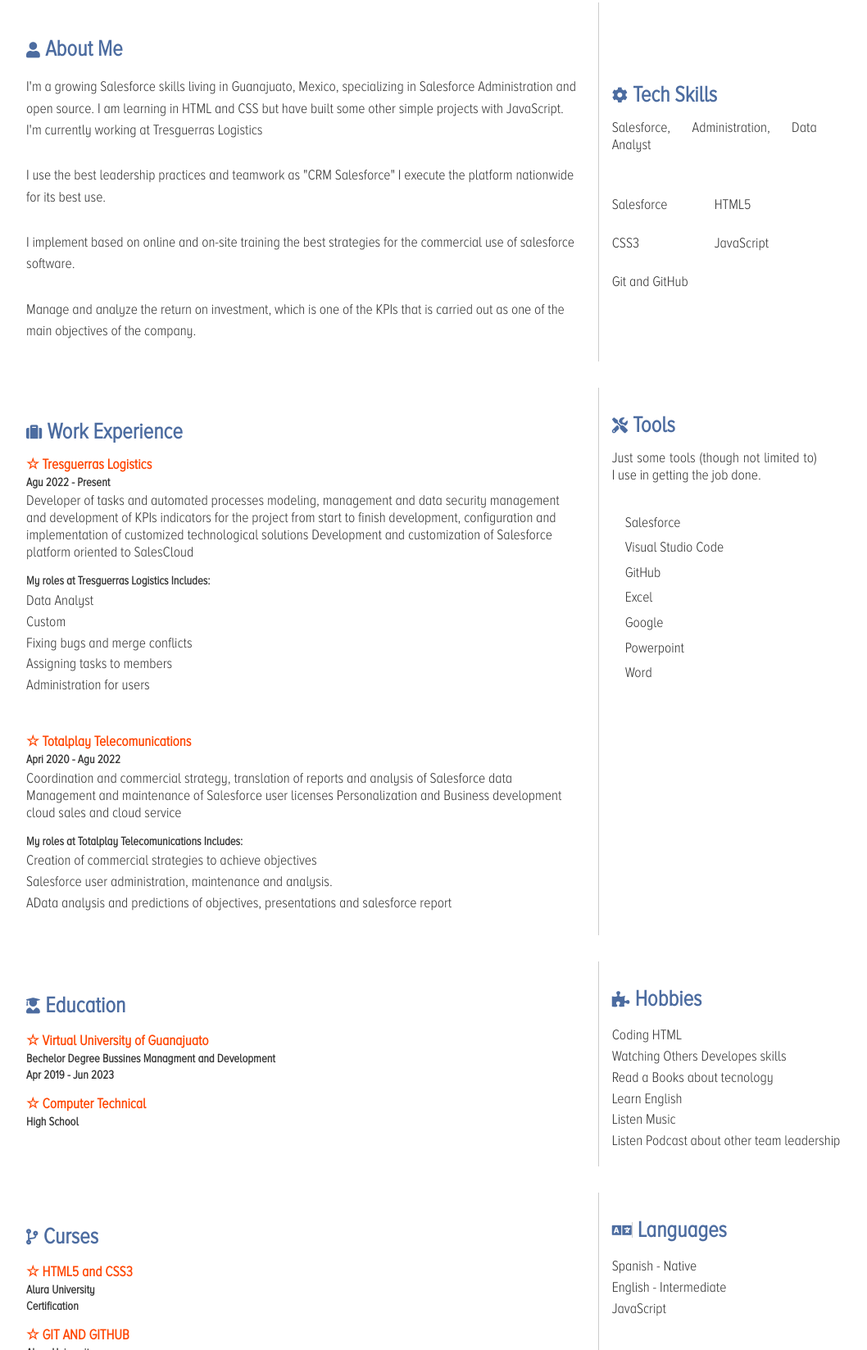
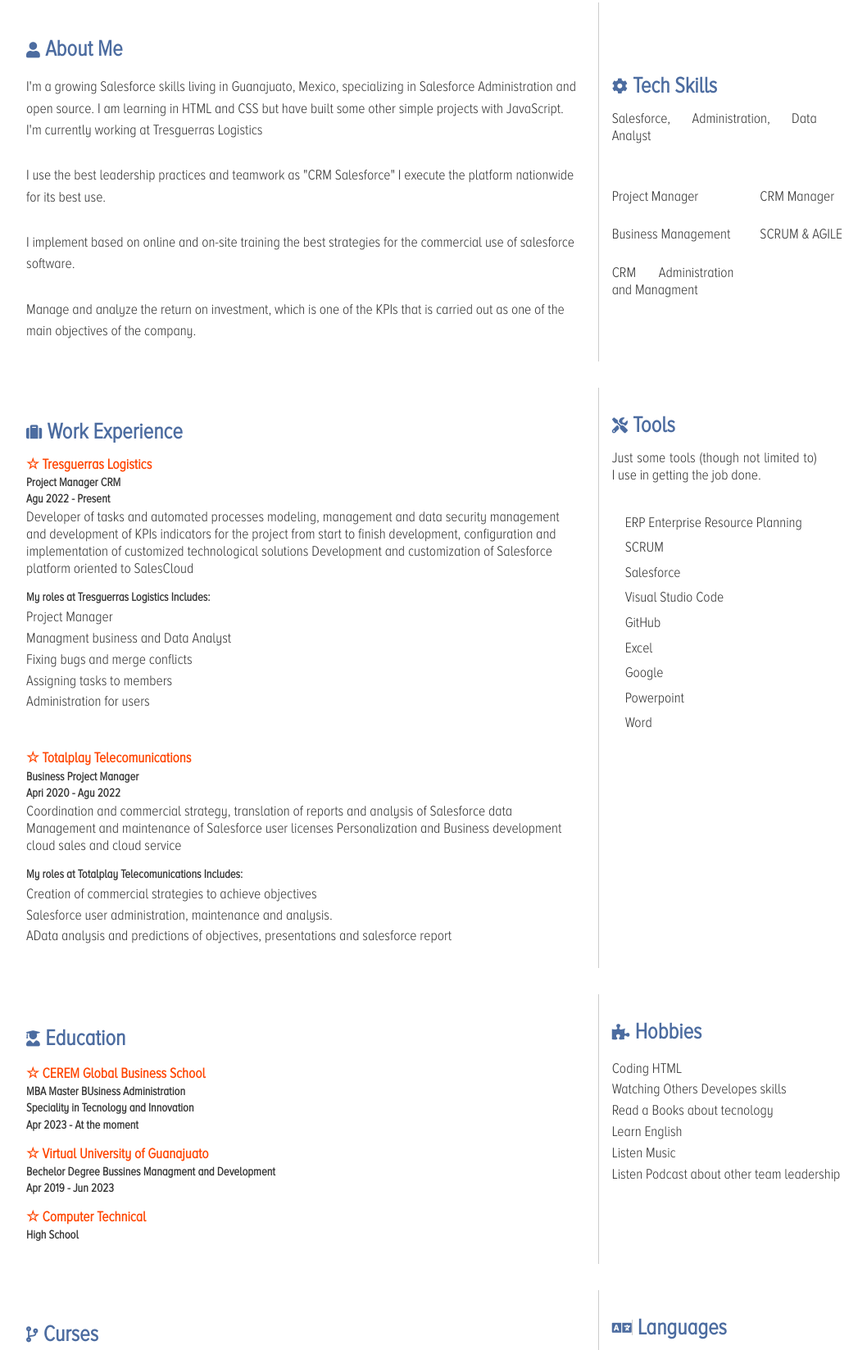
Before and after one commit to GenaroSegu/CV-Resumen, a plain HTML site: page index.html in a window 1280 px wide. Shown: the part 320-1967 px from the top of the page at 82% size, without its empty margins (90-1148 px from the left). Drawn offline with Linux system fonts and the light colour scheme.

Commit message:
Update index.html
Act 2023

```diff
--- a/index.html
+++ b/index.html
@@ -24,7 +24,7 @@
          </div>
          <div class="profile-bio">
             <h1>Genaro Segura</h1>
-            <h2>Salesforce Administration</h2>
+            <h2>Project Manager</h2>
             <p>ADM Salesforce  with a great passion for technology and development. Working with HTML, CSS, JavaScript and other functional web technologies. Loves to learn, grow, communicate and can work well in teams</p>
             <ul class="social">
                <li><a href="https://github.com/GenaroSegu" rel="no-referrer no-opener" title="Github" target="_blank"><i class="fab fa-github"> GitHub</i></a></li>
@@ -56,11 +56,11 @@
          <p>Salesforce, Administration, Data Analyst</p>
 
          <ul class="stack my-1">
-            <li class="btn-one">Salesforce</li>
-            <li class="btn-one">HTML5</li>
-            <li class="btn-one">CSS3</li>
-            <li class="btn-one">JavaScript</li>
-            <li class="btn-one">Git and GitHub</li>
+            <li class="btn-one">Project Manager</li>
+            <li class="btn-one">CRM Manager</li>
+            <li class="btn-one">Business Management</li>
+            <li class="btn-one">SCRUM & AGILE</li>
+            <li class="btn-one">CRM Administration and Managment</li>
          </ul>
       </div>
    </section>
@@ -74,14 +74,14 @@
 
          <div class="experience-one">
             <h4> &star; Tresguerras Logistics</h4>
-            <h5></h5>
+            <h5>Project Manager CRM</h5>
             <h5>Agu 2022 - Present</h5>
             <p>Developer of tasks and automated processes modeling, management and data security management and development of KPIs indicators for the project from start to finish
                development, configuration and implementation of customized technological solutions Development and customization of Salesforce platform oriented to SalesCloud</p>
             <h5 class="my-3">My roles at Tresguerras Logistics Includes:</h5>
             <ul>
-               <li>Data Analyst</li>
-               <li>Custom</li>
+               <li>Project Manager</li>
+               <li>Managment business and Data Analyst</li>
                <li>Fixing bugs and merge conflicts</li>
                <li>Assigning tasks to members</li>
                <li>Administration for users</li>
@@ -90,6 +90,7 @@
 
          <div class="experience-two my-1">
             <h4>&star; Totalplay Telecomunications</h4>
+            <h5>Business Project Manager</h5>
             <h5>Apri 2020 - Agu 2022</h5>
             <p> Coordination and commercial strategy, translation of reports and analysis of Salesforce data
                Management and maintenance of Salesforce user licenses
@@ -112,6 +113,8 @@
          <p>Just some tools (though not limited to) I use in getting the job done.</p>
 
          <ul class="tools my-3">
+            <li class="btn-one">ERP Enterprise Resource Planning</li>
+            <li class="btn-one">SCRUM</li>
             <li class="btn-one">Salesforce</li>
             <li class="btn-one">Visual Studio Code</li>
             <li class="btn-one">GitHub</li>
@@ -129,6 +132,12 @@
          <div class="heading">
             <span class="fas fa-user-graduate"></span>
             <h3>Education</h3>
+         </div>
+         <div class="my-3">
+            <h4>&star; CEREM Global Business School</h4>
+            <h5>MBA Master BUsiness Administration</h5>
+            <h5>Speciality in Tecnology and Innovation</h5>
+            <h5>Apr 2023 - At the moment</h5>
          </div>
          <div class="my-3">
             <h4>&star; Virtual University of Guanajuato</h4>
@@ -212,7 +221,6 @@
             <ul>
                <li>Spanish - Native</li>
                <li>English - Intermediate</li>
-               <li>JavaScript</li>
             </ul>
 
             <div class="soft-skills my-1">
```
